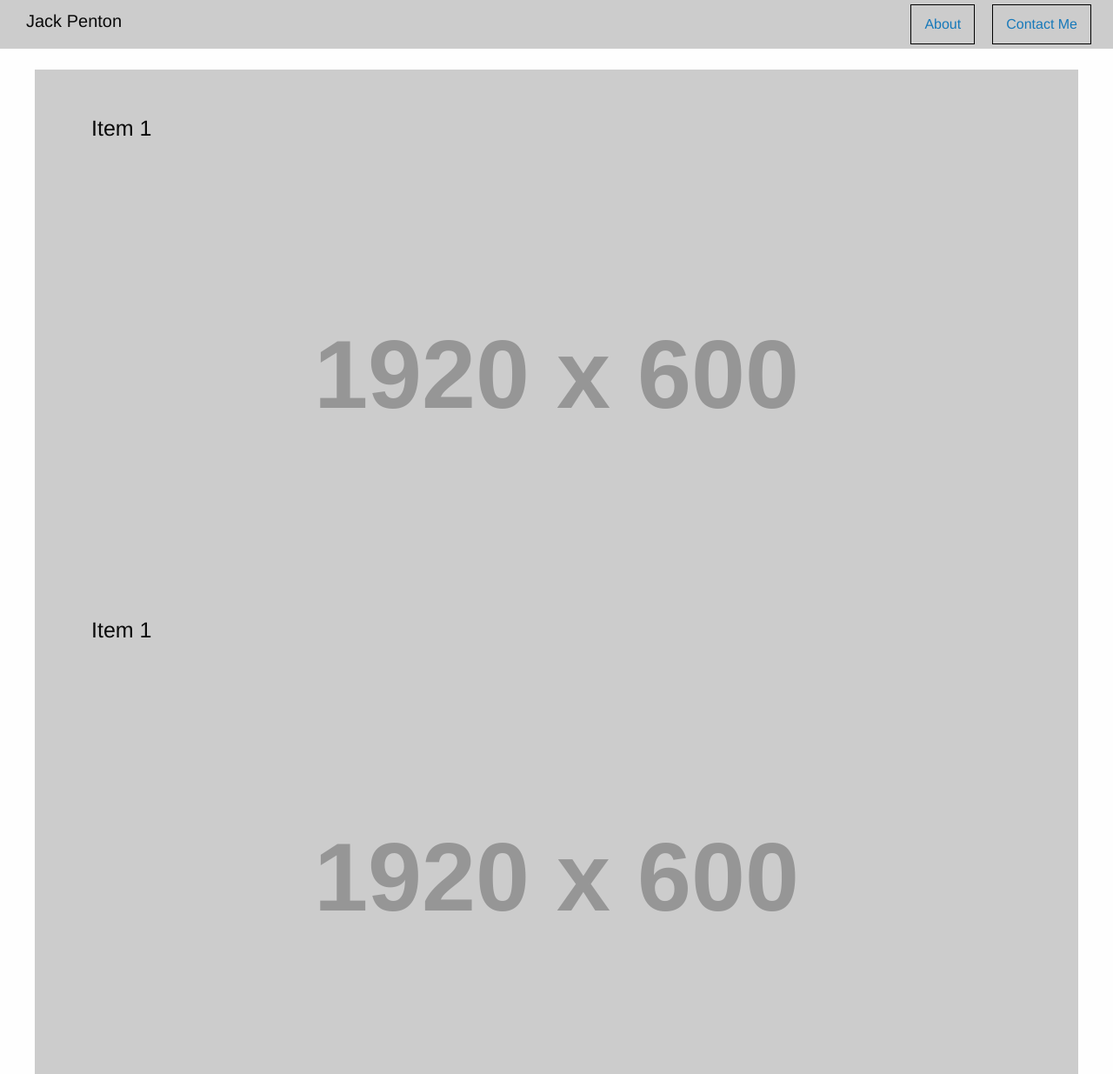
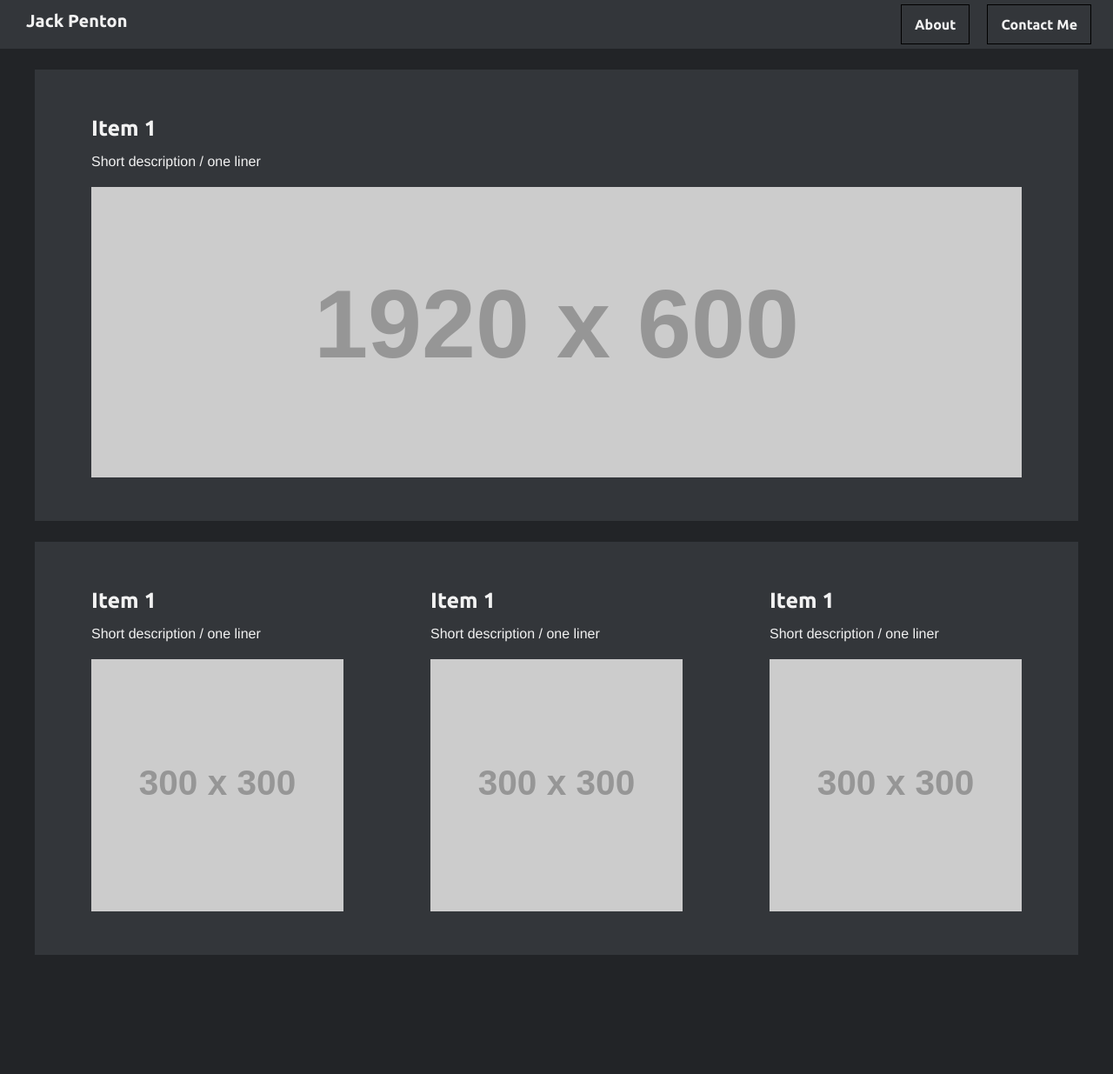
Before and after one commit to Jack-P/portfolio, a website: page index.html in a window 1280 px wide. Shown: the whole page at 87% size. After the commit the page ends 1098 px from the top, so only its background shows below. Drawn offline with nearby package versions, Linux system fonts and the light colour scheme; placeholder pictures from the web are drawn by us.

Commit message:
theme updates

```diff
--- a/index.html
+++ b/index.html
@@ -6,6 +6,7 @@
     <meta name="viewport" content="width=device-width, initial-scale=1.0">
     <title>Jack Penton</title>
     <link rel="stylesheet" href="css/app.css">
+    <link href="https://fonts.googleapis.com/css?family=Raleway|Ubuntu:700" rel="stylesheet">
   </head>
   <body>
 
@@ -19,26 +20,36 @@
       </div>
     </div>
 
-<br>
+    <br>
 
     <div class="grid-container">
       <div class="grid-x">
-        <div class="large-4 profile cell">
+        <div class="large-12 item cell">
           <h4>Item 1</h4>
-      </div>
-      <div class="grid-x">
-        <div class="large-12 profile cell">
+          <p>Short description / one liner</p>
           <img src="http://via.placeholder.com/1920x600/E89434/FFFFFF">
         </div>
       </div>
+    </div>
 
+    <br>
+
+    <div class="grid-container">
       <div class="grid-x">
-        <div class="large-4 profile cell">
+        <div class="large-4 item cell">
           <h4>Item 1</h4>
-      </div>
-      <div class="grid-x">
-        <div class="large-12 profile cell">
-          <img src="http://via.placeholder.com/1920x600/E89434/FFFFFF">
+          <p>Short description / one liner</p>
+          <img src="http://via.placeholder.com/300x300/E89434/FFFFFF">
+        </div>
+        <div class="large-4 item cell">
+          <h4>Item 1</h4>
+          <p>Short description / one liner</p>
+          <img src="http://via.placeholder.com/300x300/E89434/FFFFFF">
+        </div>
+        <div class="large-4 item cell">
+          <h4>Item 1</h4>
+          <p>Short description / one liner</p>
+          <img src="http://via.placeholder.com/300x300/E89434/FFFFFF">
         </div>
       </div>
     </div>
--- a/scss/_custom.scss
+++ b/scss/_custom.scss
@@ -1,8 +1,19 @@
 
-// body {overflow-x: hidden;}
+body {
+	// overflow-x: hidden!important;
+	background: #222427!important;
+	color: #f2f2f2!important;
+	font-family: Raleway;
+	line-height: 1.7;
+
+	a,h1,h2,h3,h4,h5,h6 {
+		font-family: Ubuntu;
+		font-weight: 700;
+		color: #f2f2f2;
+	}
 
 	.grid-container {
-	background: #ccc;
+		background: #33363a;
 		.top-nav {
 			h5 {
 				display: inline-block;
@@ -16,8 +27,12 @@
 				border: 1px solid #000;
 			}
 		}
-	.profile {
-		padding: 50px 50px;
+		.item {
+			padding: 50px 50px 50px 50px;
 			text-align: left;
 		}
+		.item-img {
+			padding: 0 50px 50px 50px;
 		}
+	}
+}
```
Also changed, not shown: css/app.css. Lines whose indentation alone changed are shown as unchanged.
